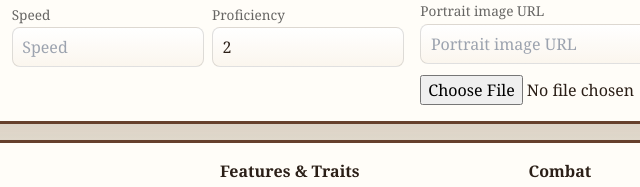
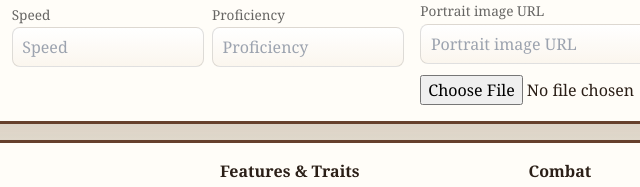
Before and after one commit to TheInkedTail/TheInkedTail, a plain HTML site: page charsheet.html in a window 1280 px wide. Shown: the part 488-675 px from the top of the page, 432-1072 px from the left. Drawn offline with nearby package versions, Linux system fonts and the light colour scheme; a web font is replaced by a local one.

Commit message:
Update CharSheet
Little changes.

```diff
--- a/charsheet.html
+++ b/charsheet.html
@@ -154,15 +154,15 @@
             </div>
             <div>
               <div class="field-title">XP</div>
-              <input id="character-xp" class="dnd-input autosize" type="number" placeholder="XP">
+              <input id="character-xp" class="dnd-input autosize" placeholder="XP">
             </div>
             <div>
               <div class="field-title">AC</div>
-              <input id="character-ac" class="dnd-input autosize" type="number" placeholder="AC">
+              <input id="character-ac" class="dnd-input autosize" placeholder="AC">
             </div>
             <div>
               <div class="field-title">Initiative</div>
-              <input id="character-initiative" class="dnd-input autosize" type="number" placeholder="Initiative">
+              <input id="character-initiative" class="dnd-input autosize" placeholder="Initiative">
             </div>
             <div>
               <div class="field-title">Speed</div>
@@ -170,7 +170,7 @@
             </div>
             <div>
               <div class="field-title">Proficiency</div>
-              <input id="proficiency-bonus" class="dnd-input autosize" type="number" value="2" placeholder="Proficiency">
+              <input id="proficiency-bonus" class="dnd-input autosize" placeholder="Proficiency">
             </div>
           </div>
         </div>
```
